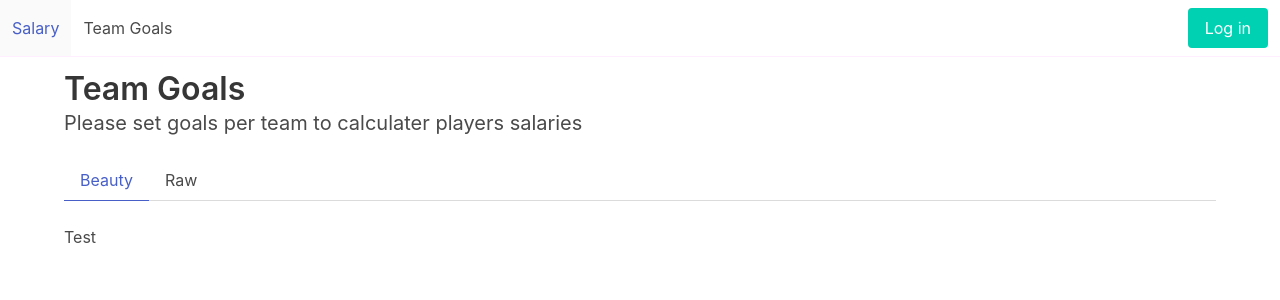
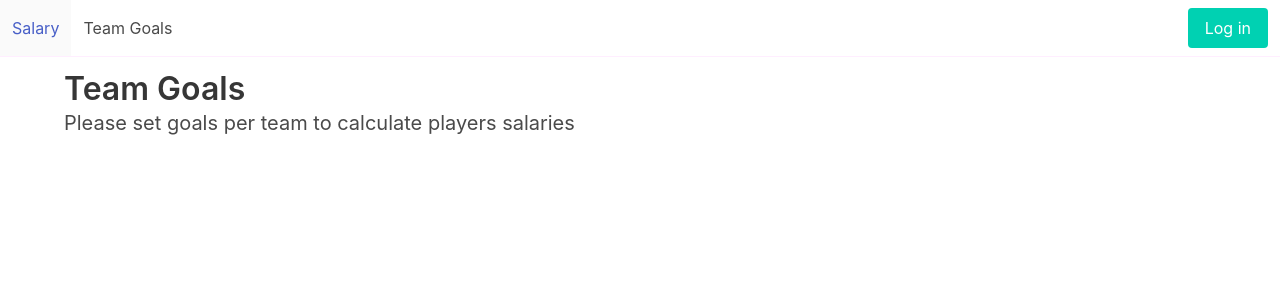
Before and after one commit to OscarDHdz/resuelve-prueba, a Next.js app in the folder packages/ui/: page /team-goals in a window 1280 px wide. Shown: the top 300 px of the page. Built offline with nearby package versions, Linux system fonts and the light colour scheme; no server answers.

Commit message:
UI - Revert Team Goals initial layout

```diff
--- a/packages/ui/pages/team-goals.js
+++ b/packages/ui/pages/team-goals.js
@@ -5,14 +5,7 @@ import Tabs from '../components/Tabs';
 const TeamGoals = () => {
 
   const [goalsData, setGoalsData] = useState(null);
-  const [sharedGoalsData, setSharedGoalsData] = useState(null); // Hook to share data across inputs (Without infinite cycle)
   const [dataReload, setDataReload] = useState(true);
-  const [activeTab, setActiveTab] = useState(0);
-
-  const handleTabChange = (tabIndex) => {
-    setSharedGoalsData(goalsData);
-    setActiveTab(tabIndex);
-  }
 
   // Get Teams Goals from service
   useEffect(() => {
@@ -46,29 +39,11 @@ const TeamGoals = () => {
 
   }
 
-  const getCurrentInputComponent = () => {
-    return tabs[activeTab].component;
-  }
-
-  const tabs = [
-    {label: 'Beauty', component: <h1>Test</h1>},
-    {label: 'Raw', component: <RawJsonInput data={sharedGoalsData} handleDataChange={handleDataChange} handleSubmit={handleSubmit}/>}
-  ];
-
 
   return (
     <div className="container">
       <h1 className="title">Team Goals</h1>
-      <h2 className="subtitle">Please set goals per team to calculater players salaries</h2>
-
-      <Tabs
-        onTabChange={handleTabChange}
-        tabs={tabs}
-        initialTab={activeTab}
-        />
-      {
-        getCurrentInputComponent()
-      }
+      <h2 className="subtitle">Please set goals per team to calculate players salaries</h2>
     </div>
   )
 }
```
